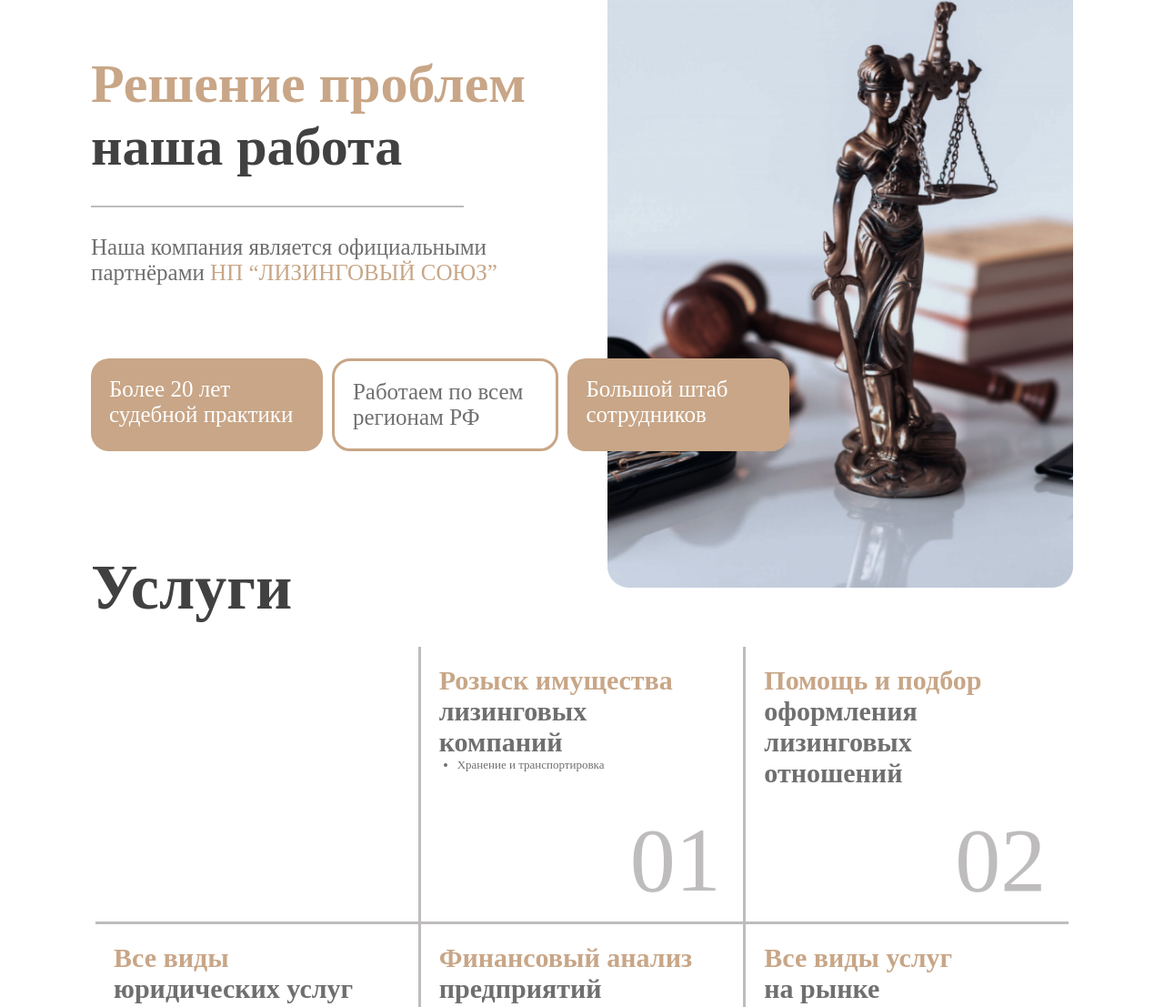
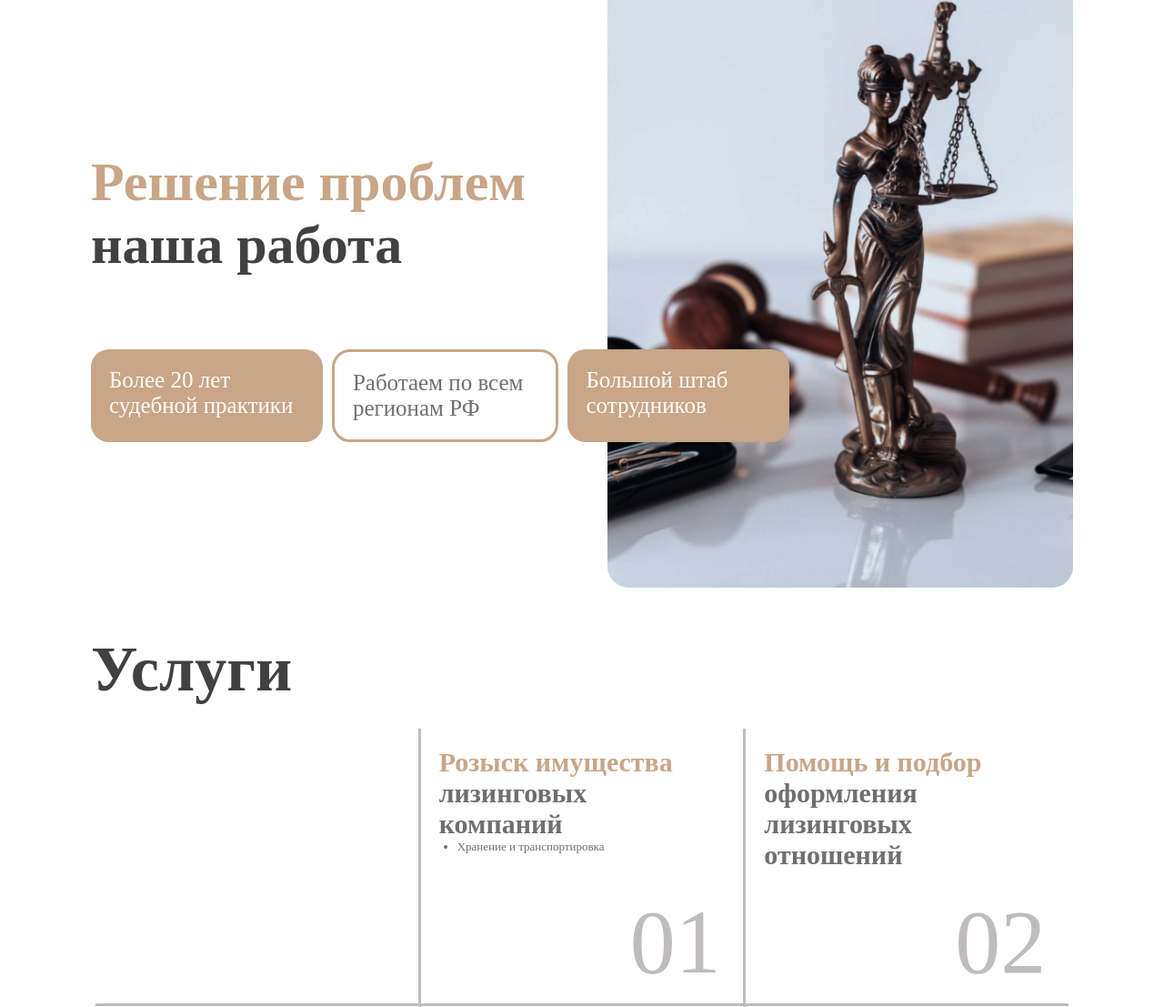
Before and after one commit to LvovKirill/lotos_company, a plain HTML site: page index.html in a window 1280 px wide. Shown: the part 204-1311 px from the top of the page at 91% size. Drawn offline with nearby package versions, Linux system fonts and the light colour scheme; a web font is replaced by a local one.

Commit message:
Add files via upload

```diff
--- a/index.html
+++ b/index.html
@@ -61,8 +61,8 @@
             <div class="section1_wrap1">
                 <h1 class="section1_h1">Решение проблем</h1>
                 <h1 class="section1_h2">наша работа</h1>
-                <div class="section1_separator"></div>
-                <span class="section1_span">Наша компания является официальными партнёрами <span class="beige">НП “ЛИЗИНГОВЫЙ СОЮЗ”</span></span>
+                <!-- <div class="section1_separator"></div> -->
+                <!-- <span class="section1_span">Наша компания является официальными партнёрами <span class="beige">НП “ЛИЗИНГОВЫЙ СОЮЗ”</span></span> -->
 
                 <div class="section1_wrap2">
 
@@ -101,7 +101,7 @@
                     </div>
                 </div>
 
-                <span class="section1_span">Наша компания является официальными партнёрами <span class="beige">НП “ЛИЗИНГОВЫЙ СОЮЗ”</span></span>
+                <!-- <span class="section1_span">Наша компания является официальными партнёрами <span class="beige">НП “ЛИЗИНГОВЫЙ СОЮЗ”</span></span> -->
 
                 <div class="section1_wrap2">
 
@@ -387,12 +387,12 @@
 
         </div>
 
-        <div class="section4_wrap4">
+        <!-- <div class="section4_wrap4">
             <div class="section4_wrap5">
             <img src="img/logo_lizing.png">
             <span>Мы являемся официальными партнёрами НП “ЛИЗИНГОВЫЙ СОЮЗ” и  специализируемся на розыске, хранении и транспортировки имущества лизинговых компаний.</span>
             </div>
-        </div>
+        </div> -->
 
     </section>
 
--- a/style.css
+++ b/style.css
@@ -197,7 +197,7 @@ header{
 }
 
 .section1_wrap3{
-    padding-top: 10%;
+    padding-top: 20%;
     /* transform: translateY(-10%); */
     display: inline-block;
     width: 60vw;
@@ -308,10 +308,11 @@ header{
     flex-direction: column;
     justify-content: center;
     margin-inline: 100px;
+    margin-top: 200px;
 }
 
 .section3_heading{
-    margin-top: 90px;
+    margin-top: 0px;
     font-size: 64px;
     padding-block: 20px;
     color: #414141;
@@ -469,6 +470,7 @@ header{
     padding-inline: 100px;
     display: flex;
     flex-direction: column;
+    padding-top: 50px;
 }
 
 .section5 h1{
@@ -854,7 +856,7 @@ header{
 }
 
 .section1_wrap3{
-    padding-top: 15%;
+    padding-top: 25%;
     display: inline-block;
     width: 60vw;
 }
@@ -967,6 +969,7 @@ header{
     flex-direction: column;
     justify-content: center;
     margin-inline: 100px;
+    margin-top: 100px;
 }
 
 .section3_heading{
@@ -1126,6 +1129,7 @@ header{
     padding-inline: 100px;
     display: flex;
     flex-direction: column;
+    padding-top: 50px;
 }
 
 .section5 h1{
@@ -1900,6 +1904,7 @@ border-collapse: collapse;
     padding-inline: 100px;
     display: flex;
     flex-direction: column;
+    padding-top: 50px;
 }
 
 
```
